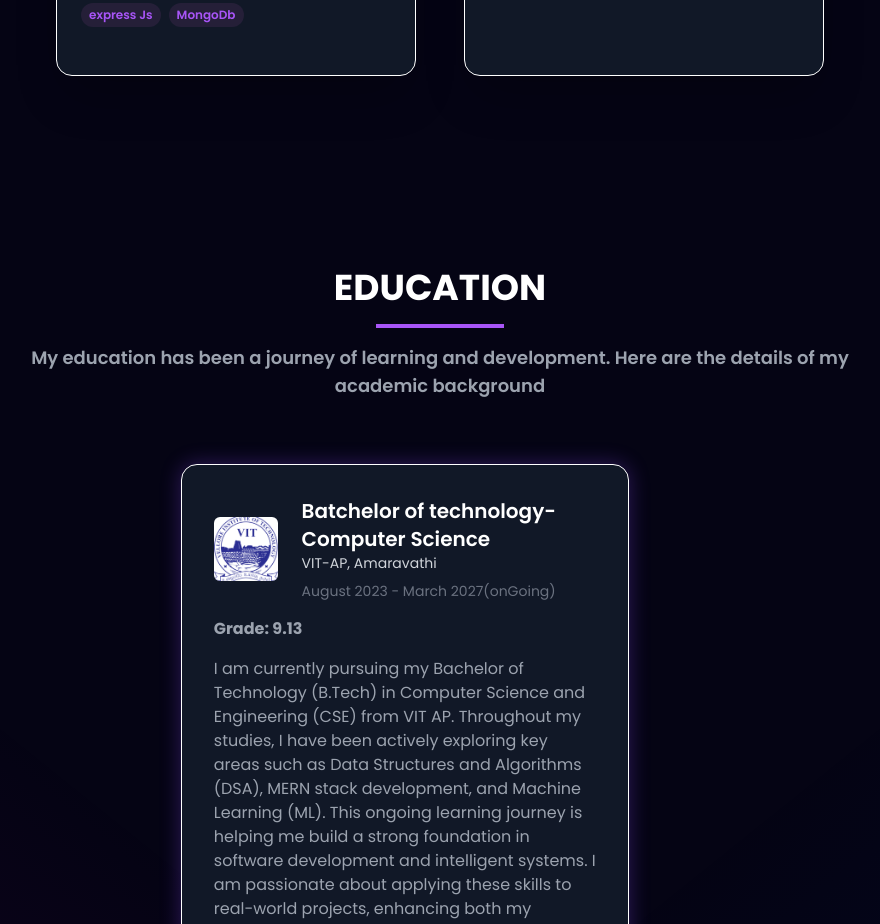
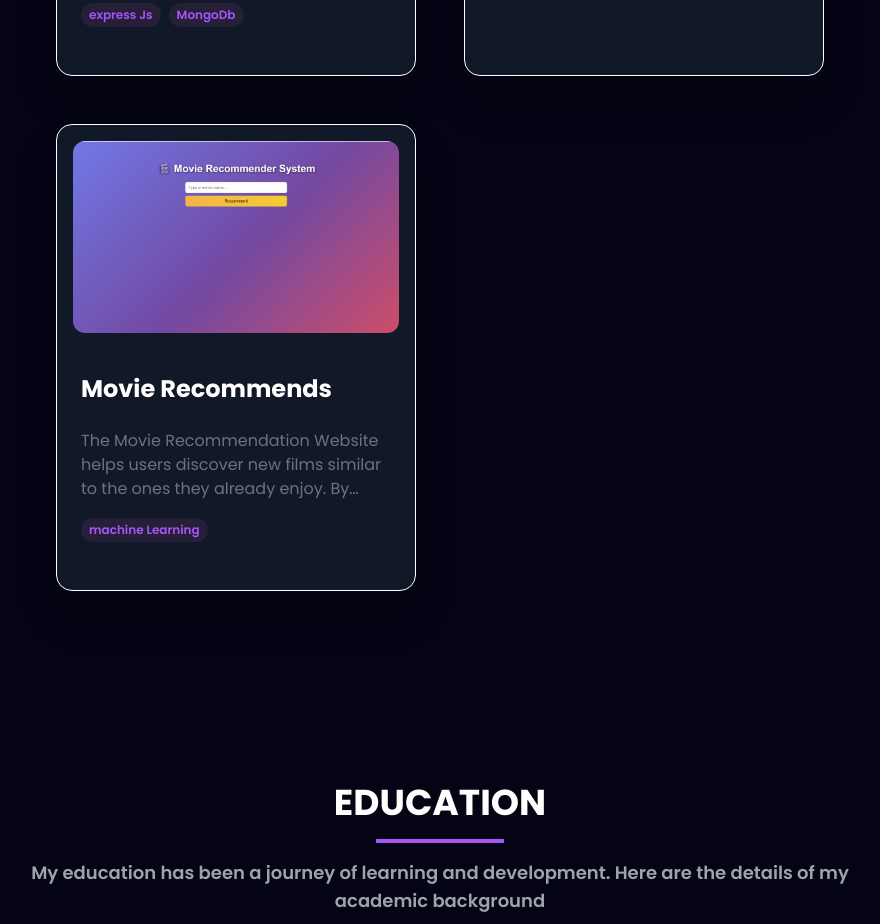
Before and after one commit to Lokesh-04-code/portfolio, a React (Vite) app: page / in a window 1280 px wide. Shown: the part 3540-4464 px from the top of the page, without its empty margins (200-1080 px from the left). Built offline with nearby package versions, Linux system fonts and the light colour scheme.

Commit message:
add project

```diff
--- a/src/constants.js
+++ b/src/constants.js
@@ -48,6 +48,7 @@ import vpsLogo from "./assets/education_logo/vit.png";
 // Project Section Logo's
 import githubdetLogo from "./assets/work_logo/FinMate.jpg";
 import csprepLogo from "./assets/work_logo/image.png";
+import Movie from "./assets/work_logo/movie.png";
 import movierecLogo from "./assets/work_logo/movie_rec.png";
 import taskremLogo from "./assets/work_logo/task_rem.png";
 import npmLogo from "./assets/work_logo/npm.png";
@@ -188,4 +189,14 @@ export const projects = [
     github: "https://github.com/Lokesh-04-code/HealtCare_appointment_booking",
     webapp: "https://safeslot.netlify.app/",
   },
+  {
+    id: 2,
+    title: "Movie Recommends",
+    description:
+      "The Movie Recommendation Website helps users discover new films similar to the ones they already enjoy. By entering the name of a movie, the system suggests 5 related movies based on the storyline, director, or title. With a clean interface and smart recommendations, it makes finding your next favorite movie quick and easy.",
+    image: Movie,
+    tags: ["machine Learning"],
+    github: "https://github.com/Lokesh-04-code/movie_recommendation",
+    webapp: "https://finddmovie.netlify.app/",
+  },
 ];
```
Also changed, not shown: src/assets/work_logo/movie.png (added).
